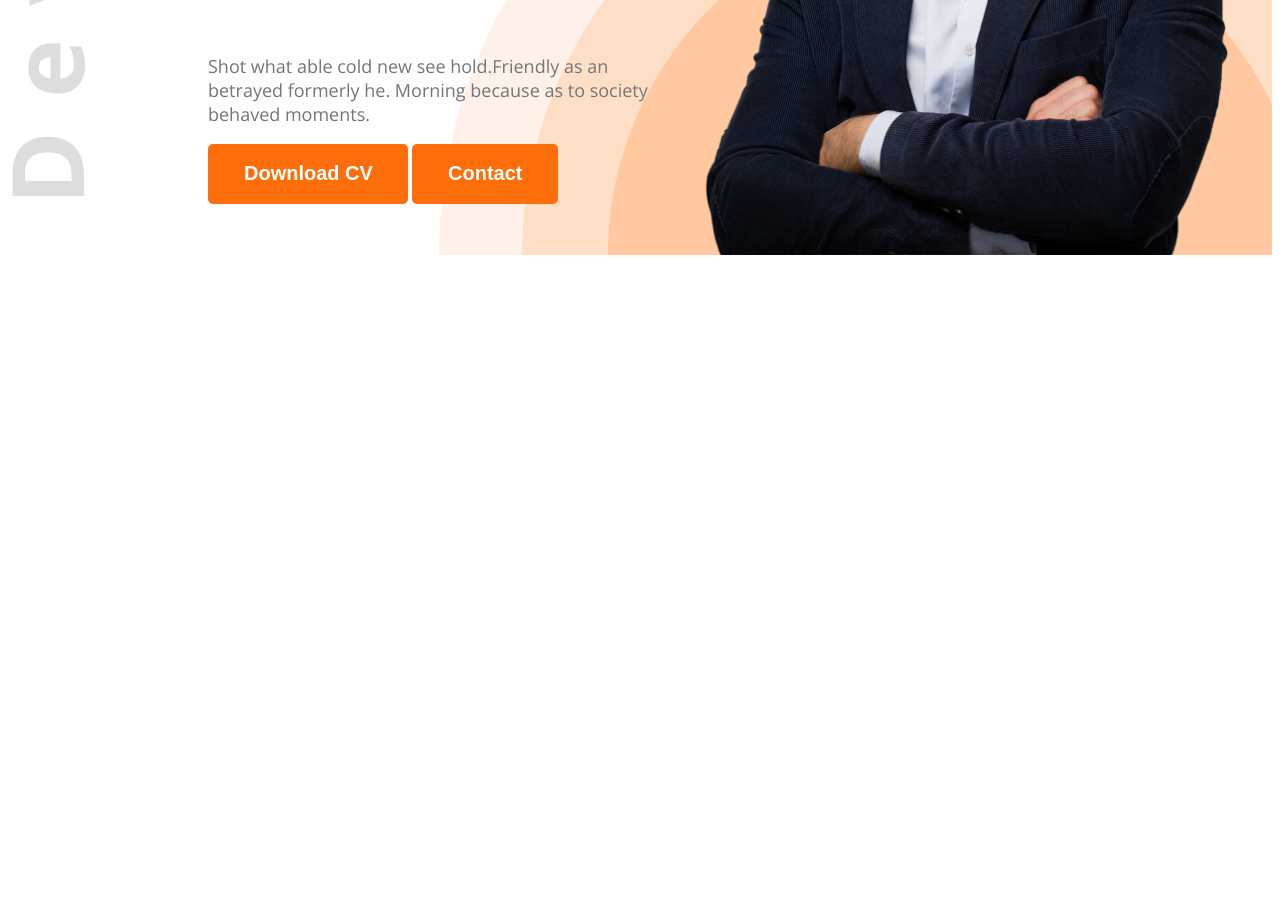
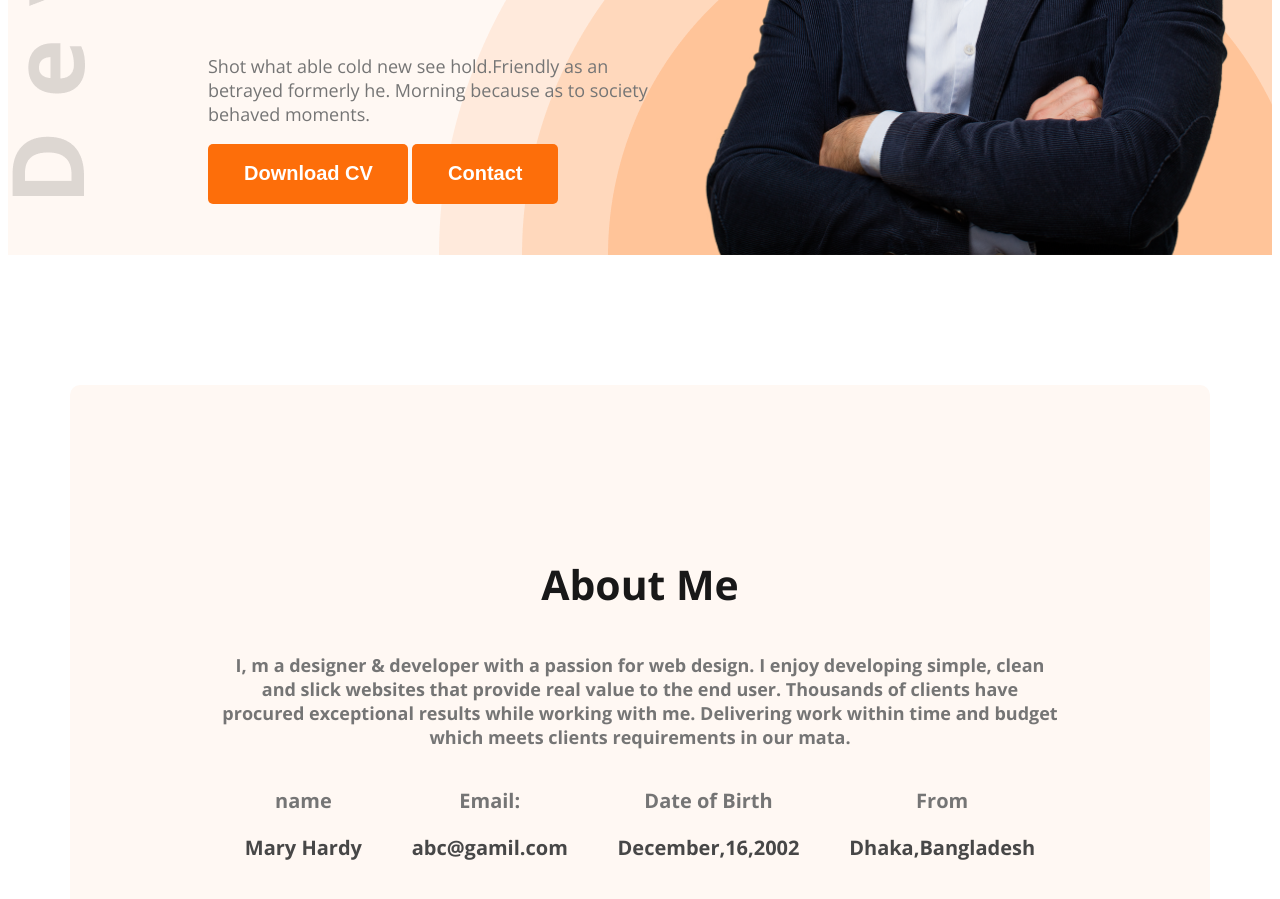
Before and after one commit to Ashab-Uddin/wec-dev-portfolio, a plain HTML site: page index.html in a window 1280 px wide. Shown: the part 575-1474 px from the top of the page. Before the commit the page ends 838 px from the top, so only its background shows below. Drawn offline with nearby package versions, Linux system fonts and the light colour scheme.

Commit message:
added about page

```diff
--- a/index.html
+++ b/index.html
@@ -10,7 +10,7 @@
     <link rel="stylesheet" href="styles/portfolio.css">
 </head>
 <body class="open-sans-Normal">
-    <header class="header">
+    <header class="header secondary-bg">
            <nav>
             <h3 class="nav-title">Ma<span class="text-primary">r</span>y</h3>
             <ul>
@@ -31,6 +31,28 @@
            </div>
     </header>
     <main>
+            <section class="about-title secondary-bg about">
+                <h3 class="section-title">About Me</h3>
+                <p class="section-description">I, m a designer & developer with a passion for web design. I enjoy developing simple, clean and slick websites that provide real value to the end user. Thousands of clients have procured exceptional results while working with me. Delivering work within time and budget which meets clients requirements in our mata.</p>
+                <div class="about-items">
+                    <div class="about-item">
+                        <p class="item-title">name</p>
+                        <p class="item-description">Mary Hardy</p>
+                    </div>
+                    <div class="about-item">
+                        <p class="item-title">Email:</p>
+                        <p class="item-description">abc@gamil.com</p>
+                    </div>
+                    <div class="about-item">
+                        <p class="item-title">Date of Birth</p>
+                        <p class="item-description">December,16,2002</p>
+                    </div>
+                    <div class="about-item">
+                        <p class="item-title">From</p>
+                        <p class="item-description">Dhaka,Bangladesh</p>
+                    </div>
+                </div>
+            </section>
 
     </main>
     <footer>
--- a/styles/portfolio.css
+++ b/styles/portfolio.css
@@ -8,6 +8,9 @@
     "wdth" 100;
 }
 /* styles sherad */
+.secondary-bg{
+    background-color: #FFF8F3;
+}
 .text-primary{
     color: #FD6E0A;
 }
@@ -54,6 +57,41 @@
     width: 580px;
 
 }
+.about-title{
+    font-size: 35px;
+    font-weight: bold;
+    color: #181818;
+}
+/* main styles */
+main{
+    max-width: 1140px;
+    margin: 0 auto;
+
+}
+/* about Styles */
+.about{
+    border-radius: 10px;
+    padding: 130px 150px;
+    text-align: center;
+    margin-top: 130px;
+}
+.item-description{
+    font-weight: 600px;
+    font-size: 20px;
+    color: #474747;
+}
+.about-items{
+    display: flex;
+    justify-content: space-around;
+}
+.item-title{
+    font-size: 20px;
+    color: #757575;
+}
+.section-description{
+    font-size: 18px;
+    color: #757575;
+}
 
 /* Nav Styles */
 nav{
```
